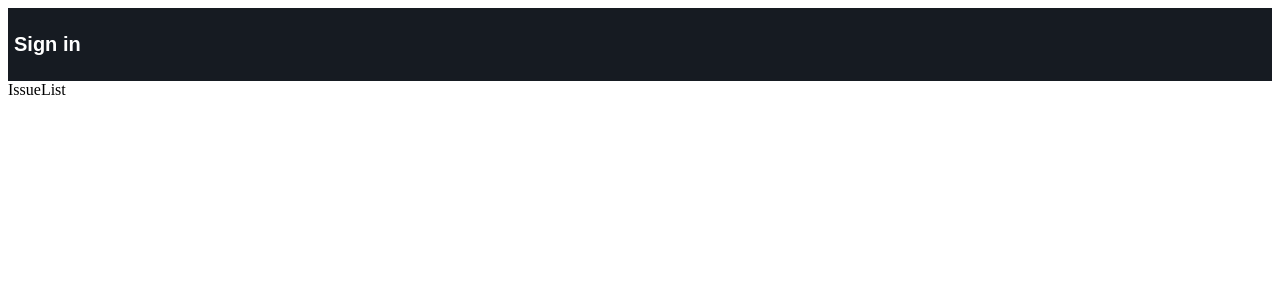
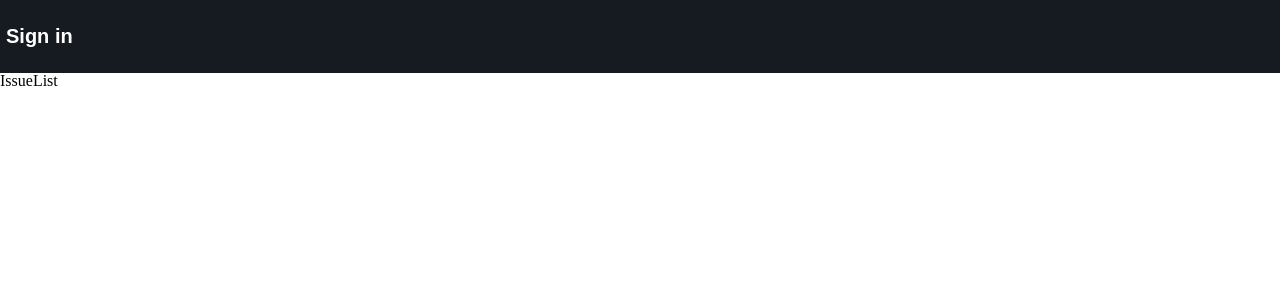
Before and after one commit to chloe7303/github-issue-test, a React (Create React App) app: page / in a window 1280 px wide. Shown: the top 300 px of the page. Built offline with nearby package versions, Linux system fonts and the light colour scheme.

Commit message:
create css reset.

```diff
--- a/package.json
+++ b/package.json
@@ -14,6 +14,7 @@
     "react-scripts": "5.0.1",
     "redux": "^4.2.0",
     "styled-components": "^5.3.5",
+    "styled-reset": "^4.4.2",
     "web-vitals": "^2.1.4"
   },
   "scripts": {
--- a/src/App.js
+++ b/src/App.js
@@ -4,10 +4,20 @@ import Issue from './pages/Issue/Issue';
 import NewIssue from './pages/NewIssue/NewIssue';
 import LabelManagement from './pages/LabelManagement/LabelManagement';
 import Header from './components/Header';
+import { Reset } from 'styled-reset';
+import { createGlobalStyle } from 'styled-components';
+
+const GlobalStyle = createGlobalStyle`
+* {
+    box-sizing: border-box;
+  }
+`;
 
 function App() {
   return (
     <Router>
+      <Reset />
+      <GlobalStyle />
       <Header />
       <Routes>
         <Route path="/" element={<IssueList />}></Route>
```
Also changed, not shown: 1 other file (tests, documents, lock files or other folders).
